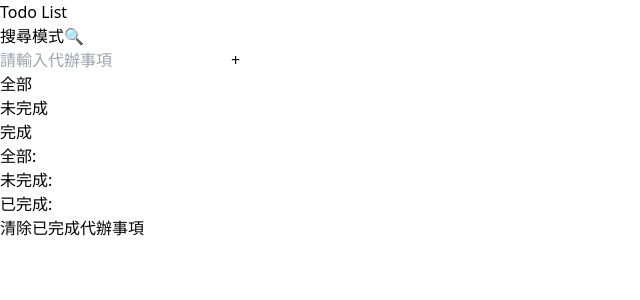
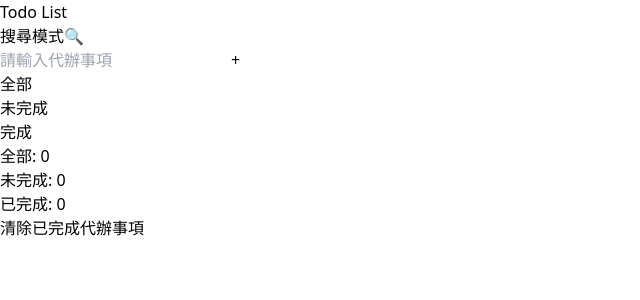
Before and after one commit to lemoncat0817/Angular-TodoList, an Angular app: page / in a window 1280 px wide. Shown: the top 300 px of the page, without its empty margins (0-640 px from the left). Built offline with nearby package versions, Linux system fonts and the light colour scheme.

Commit message:
【新增】計算 todo 全部、未完成、完成總數量並渲染於頁面

```diff
--- a/src/app/footer/footer.component.html
+++ b/src/app/footer/footer.component.html
@@ -1,24 +1,17 @@
 <div class="w-full h-[100px] flex items-center justify-around">
   <div class="sm:w-[400px] h-[100px] sm:flex items-center justify-around">
-    <div
-      class="bg-blue-500 border-2 border-solid border-black rounded-lg px-2 text-white font-bold text-lg mt-2"
-    >
-      全部:
+    <div class="bg-blue-500 border-2 border-solid border-black rounded-lg px-2 text-white font-bold text-lg mt-2">
+      全部: {{allTaskCount}}
     </div>
-    <div
-      class="bg-blue-500 border-2 border-solid border-black rounded-lg px-2 text-white font-bold text-lg mt-2"
-    >
-      未完成:
+    <div class="bg-blue-500 border-2 border-solid border-black rounded-lg px-2 text-white font-bold text-lg mt-2">
+      未完成: {{noDoneTaskCount}}
     </div>
-    <div
-      class="bg-blue-500 border-2 border-solid border-black rounded-lg px-2 text-white font-bold text-lg mt-2"
-    >
-      已完成:
+    <div class="bg-blue-500 border-2 border-solid border-black rounded-lg px-2 text-white font-bold text-lg mt-2">
+      已完成: {{completeTaskCount}}
     </div>
   </div>
   <button
-    class="bg-blue-800 border-2 border-solid border-black rounded-lg px-2 text-white font-bold text-lg select-none hover:bg-blue-700 active:bg-blue-900"
-  >
+    class="bg-blue-800 border-2 border-solid border-black rounded-lg px-2 text-white font-bold text-lg select-none hover:bg-blue-700 active:bg-blue-900">
     清除已完成代辦事項
   </button>
 </div>
--- a/src/app/footer/footer.component.ts
+++ b/src/app/footer/footer.component.ts
@@ -10,4 +10,13 @@ import { Component } from '@angular/core';
 })
 export class FooterComponent {
   constructor(private todoService: TodoService) {}
+  get allTaskCount() {
+    return this.todoService.todoList.length;
+  }
+  get noDoneTaskCount() {
+    return this.todoService.todoList.filter((task) => !task.isCompleted).length;
+  }
+  get completeTaskCount() {
+    return this.todoService.todoList.filter((task) => task.isCompleted).length;
+  }
 }
```
